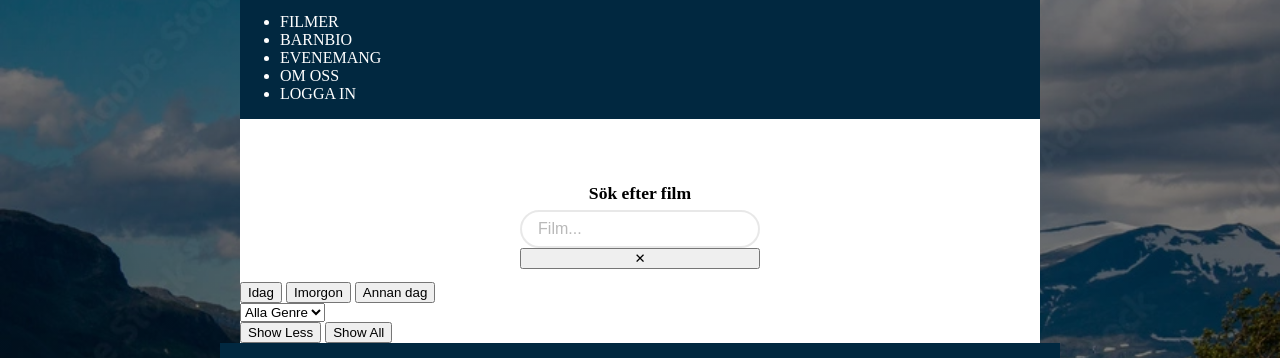
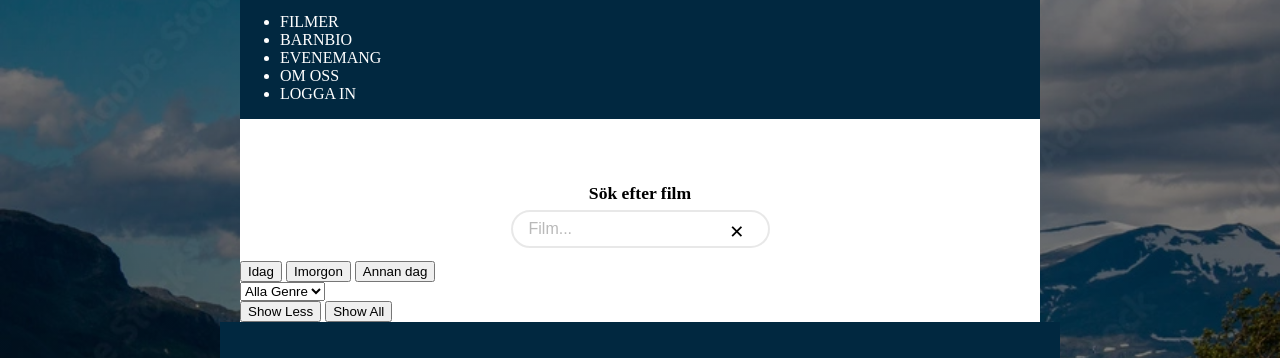
Before and after one commit to RobTrb/Kino-Scrum, a website: page index.html in a window 1280 px wide. Shown: the part 123-481 px from the top of the page. Drawn offline with Linux system fonts and the light colour scheme.

Commit message:
style(main.scss): added styling for search clear button to retain inside search field

```diff
--- a/src/styles/main.scss
+++ b/src/styles/main.scss
@@ -50,6 +50,7 @@ footer {
 }
 
 .search__container {
+  // Styling for search container
   margin: auto;
   display: flex;
   justify-content: center;
@@ -69,11 +70,23 @@ footer {
     padding-top: 0.5rem;
     padding-bottom: 0.5rem;
     padding-left: 1rem;
-    padding-right: 0.8rem;
+    padding-right: 2rem;
     font-size: 1rem;
     font-weight: 400;
     opacity: 50%;
     border-color: lightgray;
     border-style: solid;
   }
+
+  .search__clear {
+    position: absolute;
+    margin-left: 13.3rem;
+    margin-top: 2rem;
+
+    background: none;
+    border: none;
+    cursor: pointer;
+    font-size: 18px;
+    display: flex;
+  }
 }
```
Also changed, not shown: dist/styles.css.
